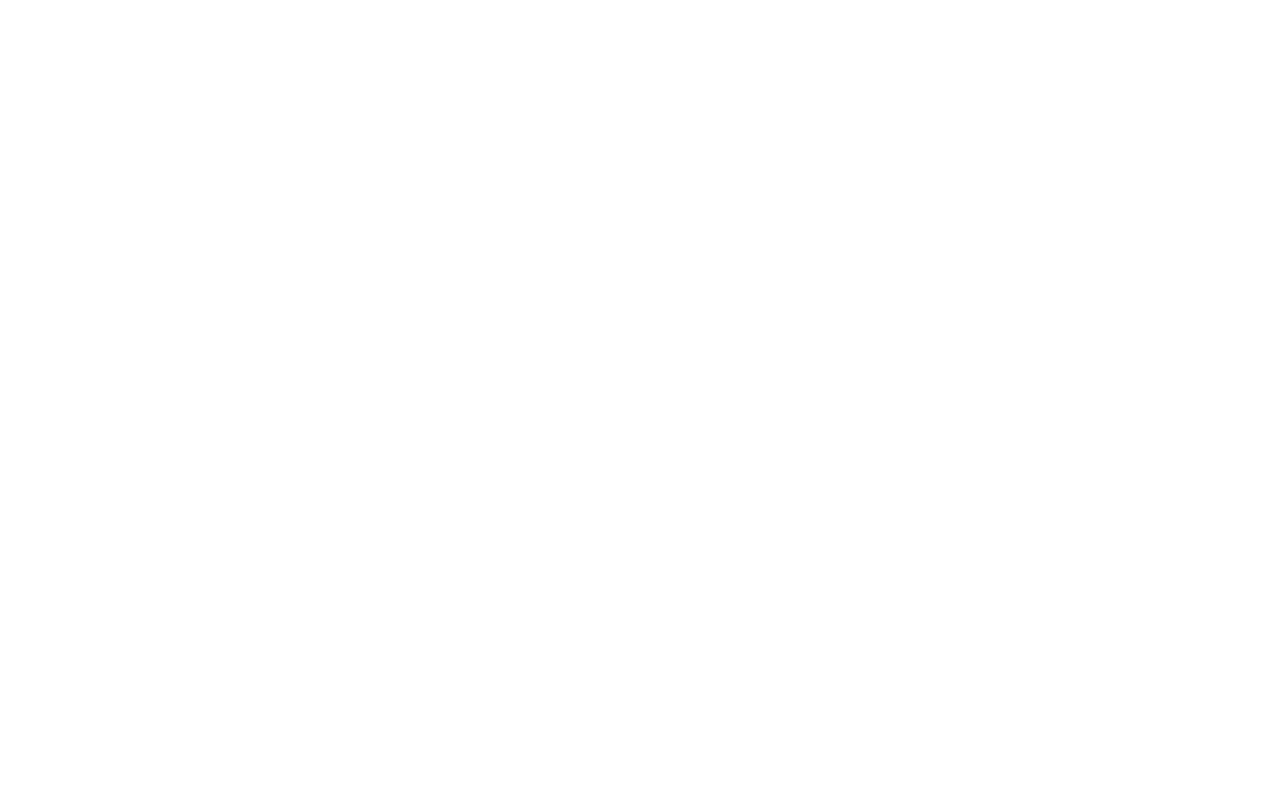
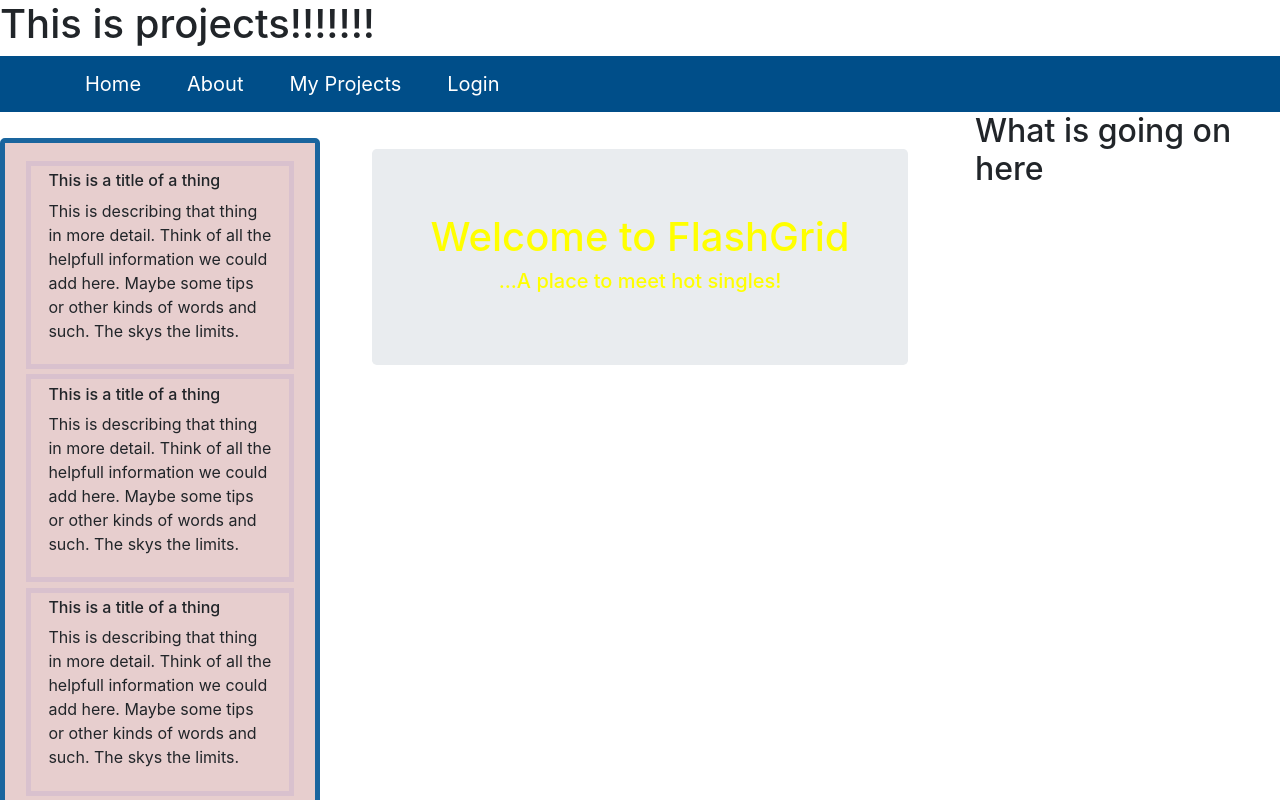
Before and after one commit to playerthomasm6/flashGrid, a React (Create React App) app in the folder client/: page /about in a window 1280 px wide. Shown: the top 800 px of the page. Built offline with nearby package versions, Linux system fonts and the light colour scheme.

Commit message:
fixed nav bar links to send user to different href

```diff
--- a/client/package.json
+++ b/client/package.json
@@ -6,6 +6,7 @@
     "@testing-library/jest-dom": "^5.11.9",
     "@testing-library/react": "^11.2.3",
     "@testing-library/user-event": "^12.6.2",
+    "axios": "^0.21.1",
     "bootstrap": "^4.6.0",
     "react": "^17.0.1",
     "react-dom": "^17.0.1",
--- a/client/src/App.js
+++ b/client/src/App.js
@@ -16,6 +16,10 @@ function App() {
             <Route exact path={"/projects"}>
             <MyProjects/>
             </Route>
+
+            <Route exact path={"/about"}>
+            <MyProjects/>
+            </Route>
         </Switch>
 
       </div>
--- a/client/src/components/Navbar/index.js
+++ b/client/src/components/Navbar/index.js
@@ -13,13 +13,13 @@ function Nav() {
                     </div>
 
                     <div className="col">
-                        <a className="navbar-brand" href="/">
+                        <a className="navbar-brand" href="/about">
                             About
                         </a>
                     </div>
 
                     <div className="col">
-                        <a className="navbar-brand" href="/">
+                        <a className="navbar-brand" href="/projects">
                             My Projects
                         </a>
                     </div>
--- a/client/src/pages/myProjects.js
+++ b/client/src/pages/myProjects.js
@@ -6,6 +6,7 @@ function MyProjects() {
 
     return (
         <div>
+            <h1>This is projects!!!!!!!</h1>
             <Nav />
             <HelloFlashGrid />
         </div>
```
Also changed, not shown: 2 other files (tests, documents, lock files or other folders).
